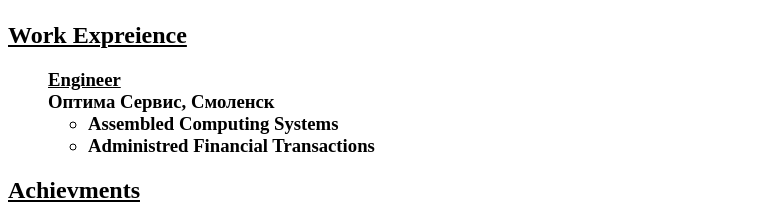
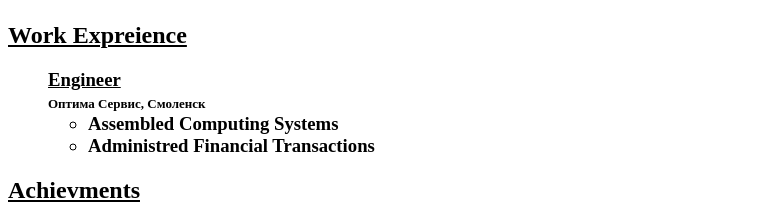
Before and after one commit to eburilkin/resume, a plain HTML site: page index.html in a window 1280 px wide. Shown: the part 398-605 px from the top of the page, without its empty margins (0-784 px from the left). Drawn offline with Linux system fonts and the light colour scheme.

Commit message:
Update index.html

```diff
--- a/index.html
+++ b/index.html
@@ -31,7 +31,7 @@
     <ul>
         <h3><u>Engineer</u>
             <br>
-            Оптима Сервис, Смоленск
+            <font size="2">Оптима Сервис, Смоленск</font>
 
          <ul>
             <li>Assembled Computing Systems</li>
```
